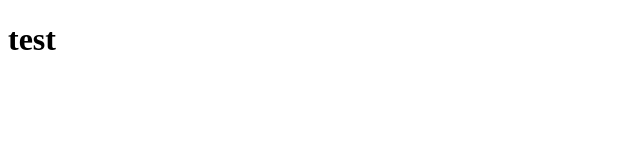
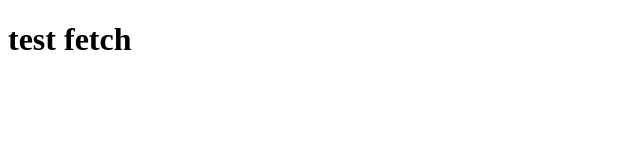
Before and after one commit to Yashar2003moh/test-repo, a plain HTML site: page index.html in a window 1280 px wide. Shown: the whole page, without its empty margins (0-640 px from the left). Drawn offline with Linux system fonts and the light colour scheme.

Commit message:
edit h1 in index.html

```diff
--- a/index.html
+++ b/index.html
@@ -10,6 +10,6 @@
 		/>
 	</head>
 	<body>
-		<h1>test</h1>
+		<h1>test fetch</h1>
 	</body>
 </html>
```
